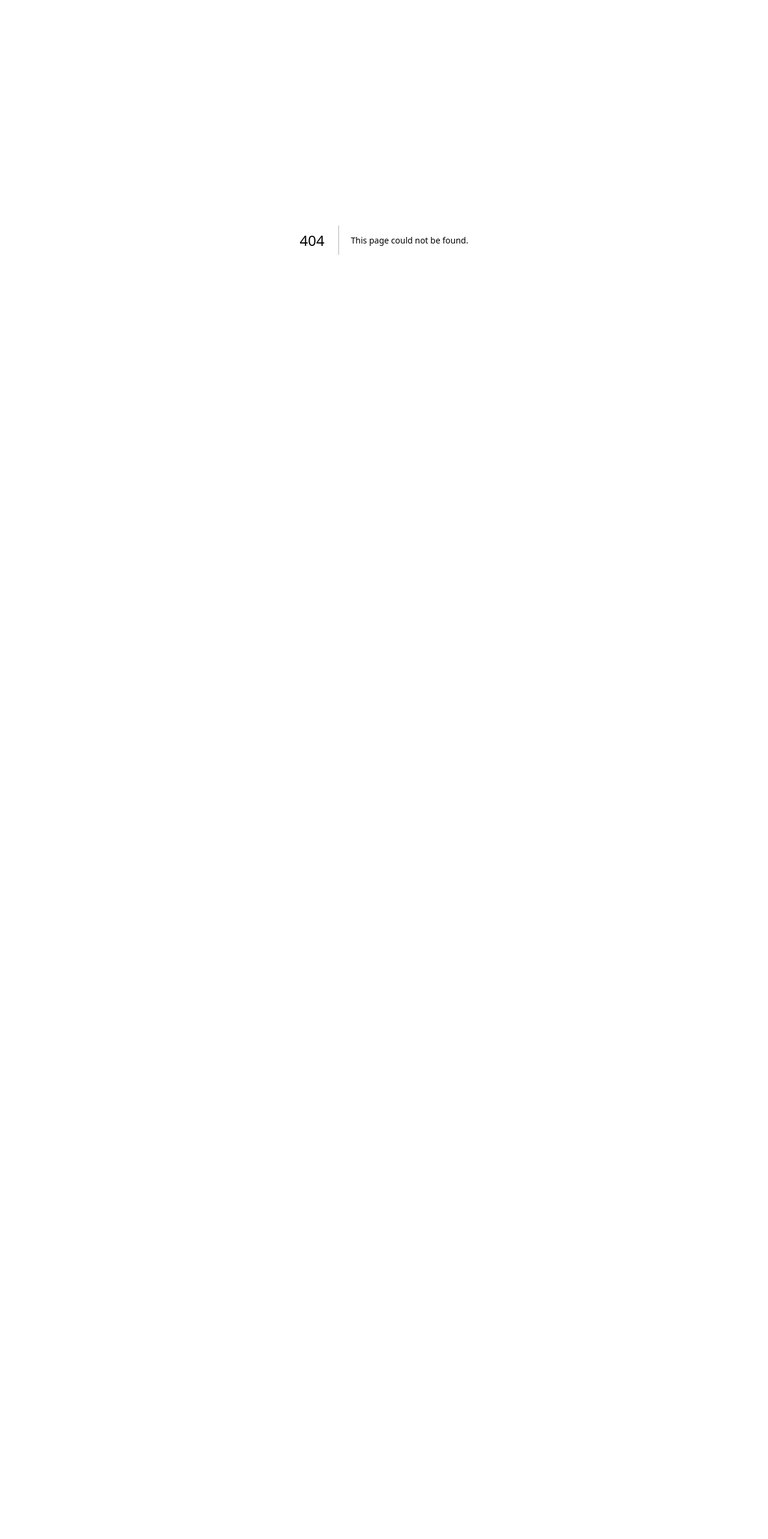
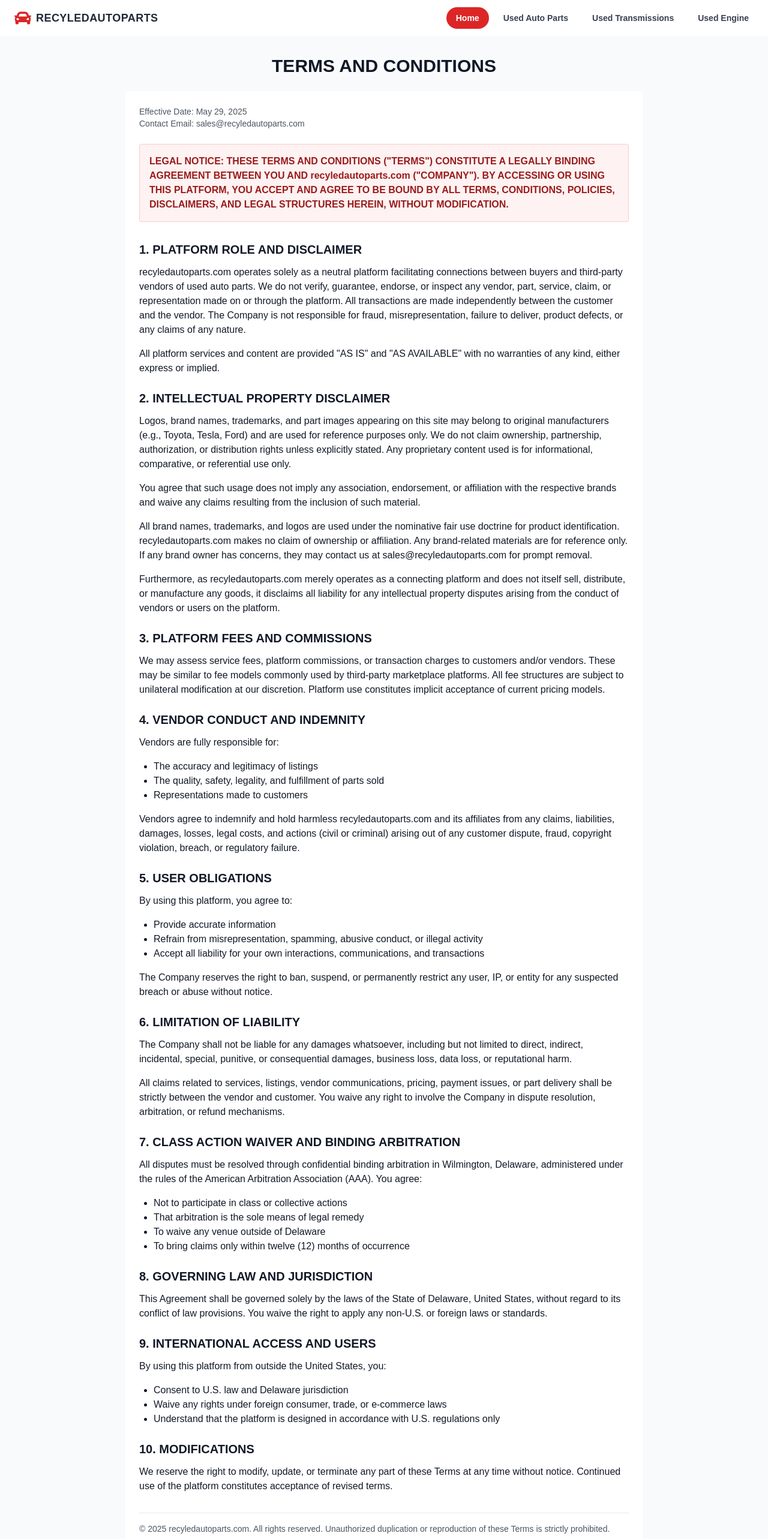
Before and after one commit to jalal1985khan/usedautopro, a Next.js app: page /terms in a window 1280 px wide. Before the commit this address had no page. Shown: the top 2566 px of the page at 60% size. Before the commit the page ends 800 px from the top, so only its background shows below. Built offline with nearby package versions, Linux system fonts and the light colour scheme.

Commit message:
terms and conditions added

```diff
--- a/src/app/components/Footer.tsx
+++ b/src/app/components/Footer.tsx
@@ -24,7 +24,7 @@ const Footer: React.FC = () => (
       </div>
       <div>
 
-        <div className="mb-2">Email: <a href="mailto:sales@recyledautoparts.com" className="underline">sales@usedautoparts.pro</a></div>
+        <div className="mb-2">Email: <a href="mailto:sales@recyledautoparts.com" className="underline">sales@recyledautoparts.com</a></div>
         <div className="flex space-x-2 mt-2">
           <a href="#" aria-label="Facebook"><FaFacebookF className="w-6 h-6 text-white hover:text-red-500" /></a>
           <a href="#" aria-label="Instagram"><FaInstagram className="w-6 h-6 text-white hover:text-red-500" /></a>
--- a/src/app/privacy-policy/page.tsx
+++ b/src/app/privacy-policy/page.tsx
@@ -21,7 +21,7 @@ const PrivacyPolicy = () => {
         </p>
 
         <p className="mb-4">
-          Used Recyled Auto Parts occasionally sends our customers and users of the Site announcements and updates, containing important information which we believe will be of value to them. Users of the Site can always update their personally identifying information that they have provided to Used Recyled Auto Parts by e-mailing us at sales@usedautoparts.pro
+          Used Recyled Auto Parts occasionally sends our customers and users of the Site announcements and updates, containing important information which we believe will be of value to them. Users of the Site can always update their personally identifying information that they have provided to Used Recyled Auto Parts by e-mailing us at sales@recyledautoparts.com
         </p>
       </div>
     </div>
--- a/src/app/refund-policy/page.tsx
+++ b/src/app/refund-policy/page.tsx
@@ -57,7 +57,7 @@ const RefundPolicy = () => {
             <section className="mb-6">
               <h2 className="text-xl font-semibold mb-3 text-gray-900">Contact Us</h2>
               <p className="mb-4 text-gray-900">
-                If you have any questions about our refund policy or need assistance with a return, please contact us at sales@usedautoparts.pro
+                If you have any questions about our refund policy or need assistance with a return, please contact us at sales@recyledautoparts.com
               </p>
             </section>
           </div>
--- /dev/null
+++ b/src/app/terms/page.tsx
@@ -0,0 +1,146 @@
+'use client'
+
+import React from 'react';
+import Header from '../components/Header';
+import Footer from '../components/Footer';
+
+const TermsAndConditions = () => {
+  return (
+    <>
+      <Header />
+      <main className="min-h-screen bg-gray-50">
+        <div className="max-w-4xl mx-auto px-4 py-8">
+          <h1 className="text-3xl font-bold mb-6 text-center text-gray-900">TERMS AND CONDITIONS</h1>
+
+          <div className="prose prose-lg bg-white p-6 rounded-lg shadow-sm text-gray-900">
+            <div className="mb-6">
+              <p className="text-sm text-gray-600">Effective Date: May 29, 2025</p>
+              <p className="text-sm text-gray-600">Contact Email: sales@recyledautoparts.com</p>
+            </div>
+
+            <div className="mb-8 p-4 bg-red-50 border border-red-200 rounded">
+              <p className="font-semibold text-red-800">
+                LEGAL NOTICE: THESE TERMS AND CONDITIONS (&quot;TERMS&quot;) CONSTITUTE A LEGALLY BINDING AGREEMENT BETWEEN YOU AND recyledautoparts.com (&quot;COMPANY&quot;). BY ACCESSING OR USING THIS PLATFORM, YOU ACCEPT AND AGREE TO BE BOUND BY ALL TERMS, CONDITIONS, POLICIES, DISCLAIMERS, AND LEGAL STRUCTURES HEREIN, WITHOUT MODIFICATION.
+              </p>
+            </div>
+
+            <section className="mb-6">
+              <h2 className="text-xl font-semibold mb-3 text-gray-900">1. PLATFORM ROLE AND DISCLAIMER</h2>
+              <p className="mb-4 text-gray-900">
+                recyledautoparts.com operates solely as a neutral platform facilitating connections between buyers and third-party vendors of used auto parts. We do not verify, guarantee, endorse, or inspect any vendor, part, service, claim, or representation made on or through the platform. All transactions are made independently between the customer and the vendor. The Company is not responsible for fraud, misrepresentation, failure to deliver, product defects, or any claims of any nature.
+              </p>
+              <p className="mb-4 text-gray-900">
+                All platform services and content are provided &quot;AS IS&quot; and &quot;AS AVAILABLE&quot; with no warranties of any kind, either express or implied.
+              </p>
+            </section>
+
+            <section className="mb-6">
+              <h2 className="text-xl font-semibold mb-3 text-gray-900">2. INTELLECTUAL PROPERTY DISCLAIMER</h2>
+              <p className="mb-4 text-gray-900">
+                Logos, brand names, trademarks, and part images appearing on this site may belong to original manufacturers (e.g., Toyota, Tesla, Ford) and are used for reference purposes only. We do not claim ownership, partnership, authorization, or distribution rights unless explicitly stated. Any proprietary content used is for informational, comparative, or referential use only.
+              </p>
+              <p className="mb-4 text-gray-900">
+                You agree that such usage does not imply any association, endorsement, or affiliation with the respective brands and waive any claims resulting from the inclusion of such material.
+              </p>
+              <p className="mb-4 text-gray-900">
+                All brand names, trademarks, and logos are used under the nominative fair use doctrine for product identification. recyledautoparts.com makes no claim of ownership or affiliation. Any brand-related materials are for reference only. If any brand owner has concerns, they may contact us at sales@recyledautoparts.com for prompt removal.
+              </p>
+              <p className="mb-4 text-gray-900">
+                Furthermore, as recyledautoparts.com merely operates as a connecting platform and does not itself sell, distribute, or manufacture any goods, it disclaims all liability for any intellectual property disputes arising from the conduct of vendors or users on the platform.
+              </p>
+            </section>
+
+            <section className="mb-6">
+              <h2 className="text-xl font-semibold mb-3 text-gray-900">3. PLATFORM FEES AND COMMISSIONS</h2>
+              <p className="mb-4 text-gray-900">
+                We may assess service fees, platform commissions, or transaction charges to customers and/or vendors. These may be similar to fee models commonly used by third-party marketplace platforms. All fee structures are subject to unilateral modification at our discretion. Platform use constitutes implicit acceptance of current pricing models.
+              </p>
+            </section>
+
+            <section className="mb-6">
+              <h2 className="text-xl font-semibold mb-3 text-gray-900">4. VENDOR CONDUCT AND INDEMNITY</h2>
+              <p className="mb-4 text-gray-900">Vendors are fully responsible for:</p>
+              <ul className="list-disc pl-6 mb-4 text-gray-900">
+                <li>The accuracy and legitimacy of listings</li>
+                <li>The quality, safety, legality, and fulfillment of parts sold</li>
+                <li>Representations made to customers</li>
+              </ul>
+              <p className="mb-4 text-gray-900">
+                Vendors agree to indemnify and hold harmless recyledautoparts.com and its affiliates from any claims, liabilities, damages, losses, legal costs, and actions (civil or criminal) arising out of any customer dispute, fraud, copyright violation, breach, or regulatory failure.
+              </p>
+            </section>
+
+            <section className="mb-6">
+              <h2 className="text-xl font-semibold mb-3 text-gray-900">5. USER OBLIGATIONS</h2>
+              <p className="mb-4 text-gray-900">By using this platform, you agree to:</p>
+              <ul className="list-disc pl-6 mb-4 text-gray-900">
+                <li>Provide accurate information</li>
+                <li>Refrain from misrepresentation, spamming, abusive conduct, or illegal activity</li>
+                <li>Accept all liability for your own interactions, communications, and transactions</li>
+              </ul>
+              <p className="mb-4 text-gray-900">
+                The Company reserves the right to ban, suspend, or permanently restrict any user, IP, or entity for any suspected breach or abuse without notice.
+              </p>
+            </section>
+
+            <section className="mb-6">
+              <h2 className="text-xl font-semibold mb-3 text-gray-900">6. LIMITATION OF LIABILITY</h2>
+              <p className="mb-4 text-gray-900">
+                The Company shall not be liable for any damages whatsoever, including but not limited to direct, indirect, incidental, special, punitive, or consequential damages, business loss, data loss, or reputational harm.
+              </p>
+              <p className="mb-4 text-gray-900">
+                All claims related to services, listings, vendor communications, pricing, payment issues, or part delivery shall be strictly between the vendor and customer. You waive any right to involve the Company in dispute resolution, arbitration, or refund mechanisms.
+              </p>
+            </section>
+
+            <section className="mb-6">
+              <h2 className="text-xl font-semibold mb-3 text-gray-900">7. CLASS ACTION WAIVER AND BINDING ARBITRATION</h2>
+              <p className="mb-4 text-gray-900">
+                All disputes must be resolved through confidential binding arbitration in Wilmington, Delaware, administered under the rules of the American Arbitration Association (AAA). You agree:
+              </p>
+              <ul className="list-disc pl-6 mb-4 text-gray-900">
+                <li>Not to participate in class or collective actions</li>
+                <li>That arbitration is the sole means of legal remedy</li>
+                <li>To waive any venue outside of Delaware</li>
+                <li>To bring claims only within twelve (12) months of occurrence</li>
+              </ul>
+            </section>
+
+            <section className="mb-6">
+              <h2 className="text-xl font-semibold mb-3 text-gray-900">8. GOVERNING LAW AND JURISDICTION</h2>
+              <p className="mb-4 text-gray-900">
+                This Agreement shall be governed solely by the laws of the State of Delaware, United States, without regard to its conflict of law provisions. You waive the right to apply any non-U.S. or foreign laws or standards.
+              </p>
+            </section>
+
+            <section className="mb-6">
+              <h2 className="text-xl font-semibold mb-3 text-gray-900">9. INTERNATIONAL ACCESS AND USERS</h2>
+              <p className="mb-4 text-gray-900">By using this platform from outside the United States, you:</p>
+              <ul className="list-disc pl-6 mb-4 text-gray-900">
+                <li>Consent to U.S. law and Delaware jurisdiction</li>
+                <li>Waive any rights under foreign consumer, trade, or e-commerce laws</li>
+                <li>Understand that the platform is designed in accordance with U.S. regulations only</li>
+              </ul>
+            </section>
+
+            <section className="mb-6">
+              <h2 className="text-xl font-semibold mb-3 text-gray-900">10. MODIFICATIONS</h2>
+              <p className="mb-4 text-gray-900">
+                We reserve the right to modify, update, or terminate any part of these Terms at any time without notice. Continued use of the platform constitutes acceptance of revised terms.
+              </p>
+            </section>
+
+            <div className="mt-8 pt-4 border-t border-gray-200">
+              <p className="text-sm text-gray-600">
+                © 2025 recyledautoparts.com. All rights reserved. Unauthorized duplication or reproduction of these Terms is strictly prohibited.
+              </p>
+            </div>
+          </div>
+        </div>
+      </main>
+      <Footer />
+    </>
+  );
+};
+
+export default TermsAndConditions;
```
